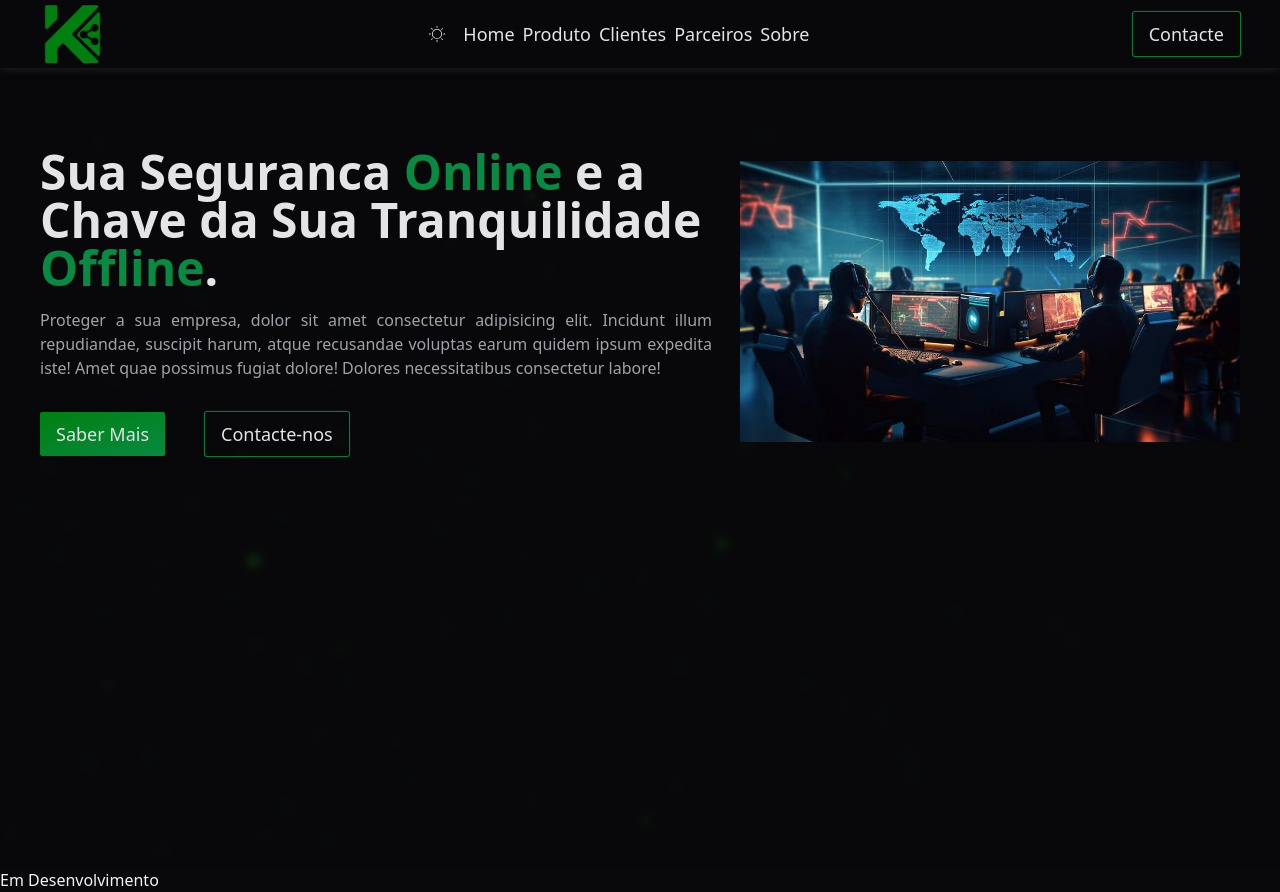
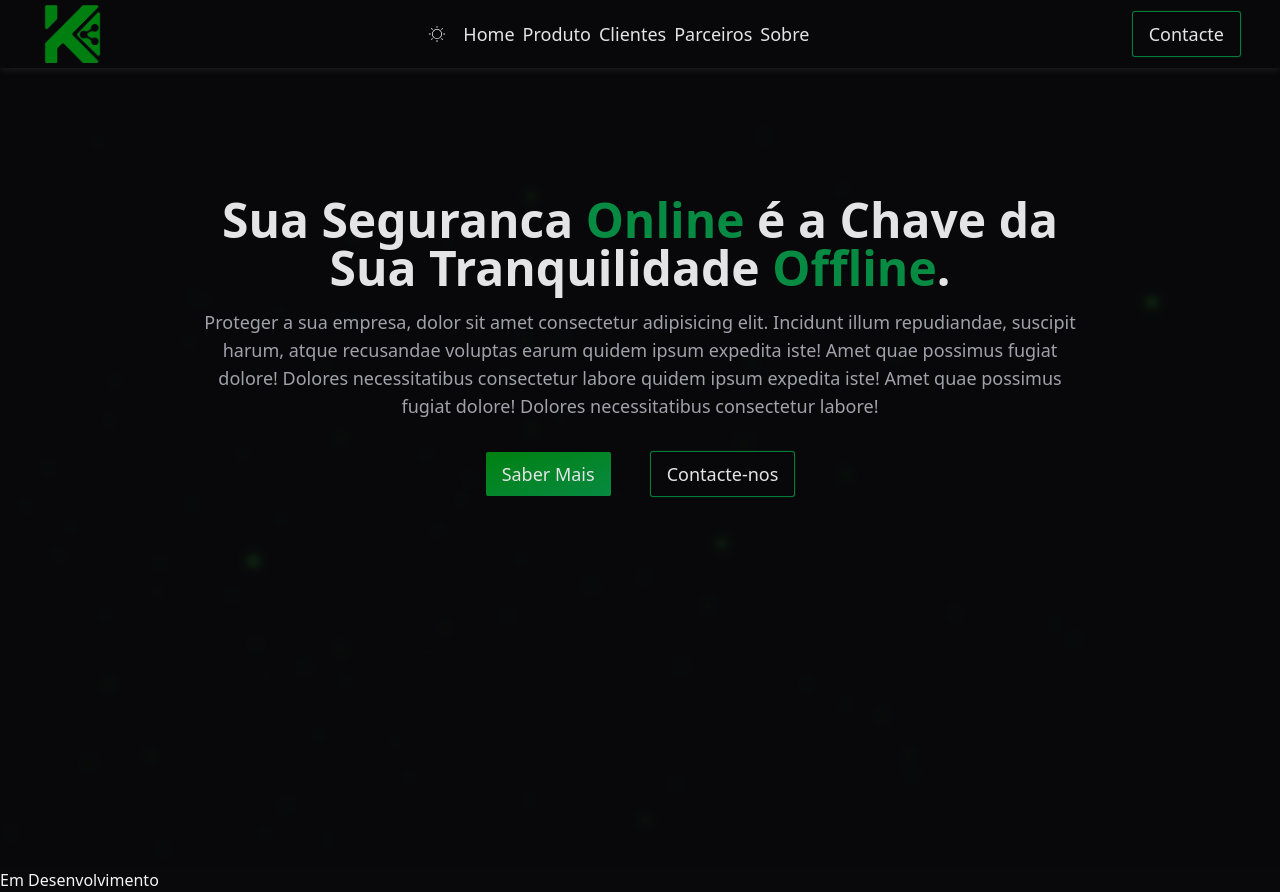
Before and after one commit to dennisDev77/Ksec_corporation, a Next.js app: page / in a window 1280 px wide. Built offline with nearby package versions, Linux system fonts and the light colour scheme.

Commit message:
feat: 🎸 Remove Banner da Home
Com Banner presente, aparentava esta muito poluido nao estar
personalizada, ou melhor, a imagem precisa estar ambientalizada

BREAKING CHANGE: 🧨 Remove Banner

✅ Closes: #2

```diff
--- a/src/app/home/Banner.tsx
+++ /dev/null
@@ -1,13 +0,0 @@
-import React from 'react'
-import Image from 'next/image'
-
-export default function Banner(){
-
-    return(
-        <>
-        <section>
-            <Image alt='Carregando Banner Home' src='/images/banner.png' width={500} height={500}/>
-        </section>
-        </>
-    )
-}
--- a/src/app/page.tsx
+++ b/src/app/page.tsx
@@ -2,7 +2,7 @@ import React from "react";
 
 //Import components
 import BackgroundHome from './home/BackgroundHome'
-import Banner from './home/Banner'
+// import Banner from './home/Banner'
 import Button from '@/components/Forms/Button'
 import styles from '@/components/Header/Header.module.scss'
 
@@ -22,12 +22,12 @@ export default function Home() {
         </div>
 
           {/* Content Home */}
-        <div className=" Container relative flex md:flex-row flex-col justify-between items-center text-zinc-200 z-20 w-full md:gap-0 gap-4">
+        <div className=" Container relative flex items-center justify-center text-zinc-200 z-20 w-full md:gap-0 gap-4">
 
-          <div className='pt-20 md:max-w-2xl flex flex-col gap-4 items-start justify-center'>
-              <h2 className="text-5xl font-bold text-zinc-200"> Sua Seguranca <span className='text-[#078a42]'>Online</span> e a Chave da Sua Tranquilidade <span className='text-[#078a42]'>Offline</span>.</h2>
+          <div className='md:pt-32 pt-16 md:max-w-4xl flex flex-col gap-4 items-center justify-center'>
+              <h2 className="text-5xl font-bold text-zinc-200 text-center"> Sua Seguranca <span className='text-[#078a42]'>Online</span> é a Chave da Sua Tranquilidade <span className='text-[#078a42]'>Offline</span>.</h2>
 
-              <p className='text-base text-zinc-400 text-justify font-light'>Proteger a sua empresa, dolor sit amet consectetur adipisicing elit. Incidunt illum repudiandae, suscipit harum, atque recusandae voluptas earum quidem ipsum expedita iste! Amet quae possimus fugiat dolore! Dolores necessitatibus consectetur labore!</p>
+              <p className='text-lg text-zinc-400 text-center font-light'>Proteger a sua empresa, dolor sit amet consectetur adipisicing elit. Incidunt illum repudiandae, suscipit harum, atque recusandae voluptas earum quidem ipsum expedita iste! Amet quae possimus fugiat dolore! Dolores necessitatibus consectetur labore quidem ipsum expedita iste! Amet quae possimus fugiat dolore! Dolores necessitatibus consectetur labore!</p>
 
 
               <div className='pt-4 flex flex-wrap justify-start gap-10 items-center'>
@@ -36,9 +36,9 @@ export default function Home() {
               </div>
           </div>
 
-          <div className="pt-20 md:max-w-xl">
+          {/* <div className="pt-20 md:max-w-xl">
                 <Banner/>
-          </div>
+          </div> */}
         </div>
        </section>
 
```
Also changed, not shown: 2 other files (tests, documents, lock files or other folders).
